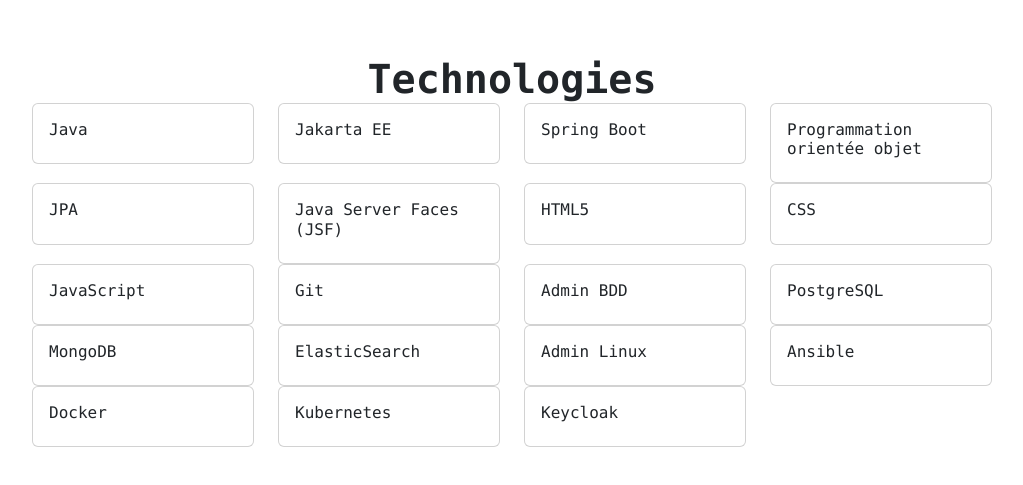
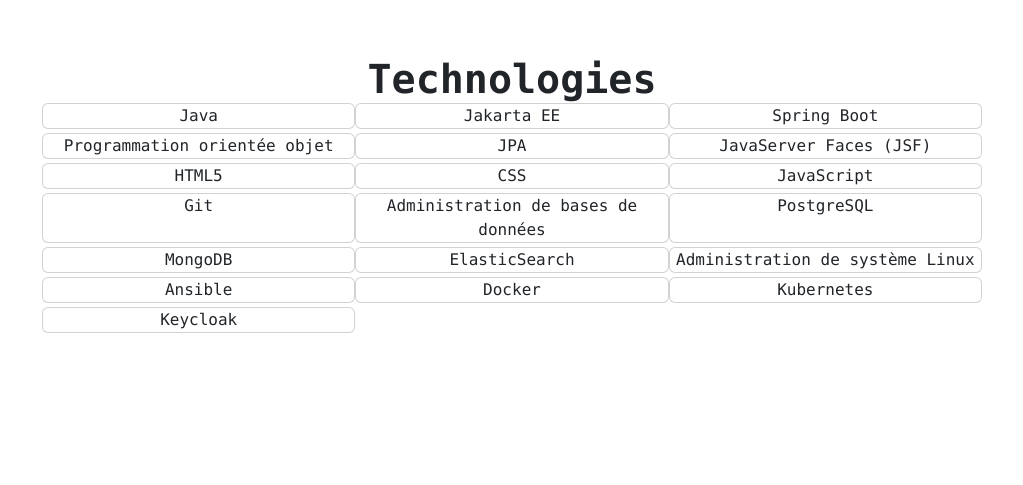
Before and after one commit to sheldonGordon/CV-SPA, a website built with Parcel: page index.html in a window 1280 px wide. Shown: the part 905-1390 px from the top of the page, without its empty margins (128-1151 px from the left). Built offline with nearby package versions, Linux system fonts and the light colour scheme.

Commit message:
debut des technologies

```diff
--- a/index.html
+++ b/index.html
@@ -7,7 +7,8 @@
     <!-- Favicon -->
     <meta name="theme-color" content="#fff">
 
-    <link href="https://cdn.jsdelivr.net/npm/bootstrap@5.2.1/dist/css/bootstrap.min.css" rel="stylesheet" integrity="sha384-iYQeCzEYFbKjA/T2uDLTpkwGzCiq6soy8tYaI1GyVh/UjpbCx/TYkiZhlZB6+fzT" crossorigin="anonymous">
+    <link href="https://cdn.jsdelivr.net/npm/bootstrap@5.2.1/dist/css/bootstrap.min.css" rel="stylesheet"
+          integrity="sha384-iYQeCzEYFbKjA/T2uDLTpkwGzCiq6soy8tYaI1GyVh/UjpbCx/TYkiZhlZB6+fzT" crossorigin="anonymous">
     <link rel="stylesheet" href="src/styles.scss">
     <script src="https://cdn.tailwindcss.com"></script>
 </head>
@@ -24,146 +25,36 @@
     </section>
     <section data-scroll-section>
         <h1 data-scroll class="mx-auto fs-1 fw-semibold" style="text-align: center">Technologies</h1>
-        <div class="row">
-            <div class="col-sm-6 col-lg-3">
-                <div class="card">
-                    <div class="card-body">
-                        <h5 class="card-title">Java</h5>
-                    </div>
-                </div>
-            </div>
-            <div class="col-sm-6 col-lg-3">
-                <div class="card">
-                    <div class="card-body">
-                        <h5 class="card-title">Jakarta EE</h5>
-                    </div>
-                </div>
-            </div>
-            <div class="col-sm-6 col-lg-3">
-                <div class="card">
-                    <div class="card-body">
-                        <h5 class="card-title">Spring Boot</h5>
-                    </div>
-                </div>
-            </div>
-            <div class="col-sm-6 col-lg-3">
-                <div class="card">
-                    <div class="card-body">
-                        <h5 class="card-title">Programmation orientée objet</h5>
-                    </div>
-                </div>
-            </div>
-            <div class="col-sm-6 col-lg-3">
-                <div class="card">
-                    <div class="card-body">
-                        <h5 class="card-title">JPA</h5>
-                    </div>
-                </div>
-            </div>
-            <div class="col-sm-6 col-lg-3">
-                <div class="card">
-                    <div class="card-body">
-                        <h5 class="card-title">Java Server Faces (JSF)</h5>
-                    </div>
-                </div>
-            </div>
-            <div class="col-sm-6 col-lg-3">
-                <div class="card">
-                    <div class="card-body">
-                        <h5 class="card-title">HTML5</h5>
-                    </div>
-                </div>
-            </div>
-            <div class="col-sm-6 col-lg-3">
-                <div class="card">
-                    <div class="card-body">
-                        <h5 class="card-title">CSS</h5>
-                    </div>
-                </div>
-            </div>
-            <div class="col-sm-6 col-lg-3">
-                <div class="card">
-                    <div class="card-body">
-                        <h5 class="card-title">JavaScript</h5>
-                    </div>
-                </div>
-            </div>
-            <div class="col-sm-6 col-lg-3">
-                <div class="card">
-                    <div class="card-body">
-                        <h5 class="card-title">Git</h5>
-                    </div>
-                </div>
-            </div>
-            <div class="col-sm-6 col-lg-3">
-                <div class="card">
-                    <div class="card-body">
-                        <h5 class="card-title">Admin BDD</h5>
-                    </div>
-                </div>
-            </div>
-            <div class="col-sm-6 col-lg-3">
-                <div class="card">
-                    <div class="card-body">
-                        <h5 class="card-title">PostgreSQL</h5>
-                    </div>
-                </div>
-            </div>
-            <div class="col-sm-6 col-lg-3">
-                <div class="card">
-                    <div class="card-body">
-                        <h5 class="card-title">MongoDB</h5>
-                    </div>
-                </div>
-            </div>
-            <div class="col-sm-6 col-lg-3">
-                <div class="card">
-                    <div class="card-body">
-                        <h5 class="card-title">ElasticSearch</h5>
-                    </div>
-                </div>
-            </div>
-            <div class="col-sm-6 col-lg-3">
-                <div class="card">
-                    <div class="card-body">
-                        <h5 class="card-title">Admin Linux</h5>
-                    </div>
-                </div>
-            </div>
-            <div class="col-sm-6 col-lg-3">
-                <div class="card">
-                    <div class="card-body">
-                        <h5 class="card-title">Ansible</h5>
-                    </div>
-                </div>
-            </div>
-            <div class="col-sm-6 col-lg-3">
-                <div class="card">
-                    <div class="card-body">
-                        <h5 class="card-title">Docker</h5>
-                    </div>
-                </div>
-            </div>
-            <div class="col-sm-6 col-lg-3">
-                <div class="card">
-                    <div class="card-body">
-                        <h5 class="card-title">Kubernetes</h5>
-                    </div>
-                </div>
-            </div>
-            <div class="col-sm-6 col-lg-3">
-                <div class="card">
-                    <div class="card-body">
-                        <h5 class="card-title">Keycloak</h5>
-                    </div>
-                </div>
+        <div class="container text-center">
+            <div class="row g-1">
+                <p data-scroll class="col-6 col-lg-4 card ">Java</p>
+                <p data-scroll class="col-6 col-lg-4 card">Jakarta EE</p>
+                <p data-scroll class="col-6 col-lg-4 card">Spring Boot</p>
+                <p data-scroll class="col-6 col-lg-4 card">Programmation orientée objet</p>
+                <p data-scroll class="col-6 col-lg-4 card">JPA</p>
+                <p data-scroll class="col-6 col-lg-4 card">JavaServer Faces (JSF)</p>
+                <p data-scroll class="col-6 col-lg-4 card">HTML5</p>
+                <p data-scroll class="col-6 col-lg-4 card">CSS</p>
+                <p data-scroll class="col-6 col-lg-4 card">JavaScript</p>
+                <p data-scroll class="col-6 col-lg-4 card">Git</p>
+                <p data-scroll class="col-6 col-lg-4 card">Administration de bases de données</p>
+                <p data-scroll class="col-6 col-lg-4 card">PostgreSQL</p>
+                <p data-scroll class="col-6 col-lg-4 card">MongoDB</p>
+                <p data-scroll class="col-6 col-lg-4 card">ElasticSearch</p>
+                <p data-scroll class="col-6 col-lg-4 card">Administration de système Linux</p>
+                <p data-scroll class="col-6 col-lg-4 card">Ansible</p>
+                <p data-scroll class="col-6 col-lg-4 card">Docker</p>
+                <p data-scroll class="col-6 col-lg-4 card">Kubernetes</p>
+                <p data-scroll class="col-6 col-lg-4 card">Keycloak</p>
             </div>
         </div>
     </section>
 </div>
 
 
-<script src="https://cdn.jsdelivr.net/npm/bootstrap@5.2.1/dist/js/bootstrap.bundle.min.js" integrity="sha384-u1OknCvxWvY5kfmNBILK2hRnQC3Pr17a+RTT6rIHI7NnikvbZlHgTPOOmMi466C8" crossorigin="anonymous"></script>
+<script src="https://cdn.jsdelivr.net/npm/bootstrap@5.2.1/dist/js/bootstrap.bundle.min.js"
+        integrity="sha384-u1OknCvxWvY5kfmNBILK2hRnQC3Pr17a+RTT6rIHI7NnikvbZlHgTPOOmMi466C8"
+        crossorigin="anonymous"></script>
 <script src="src/index.ts"></script>
 
 </body>
```
